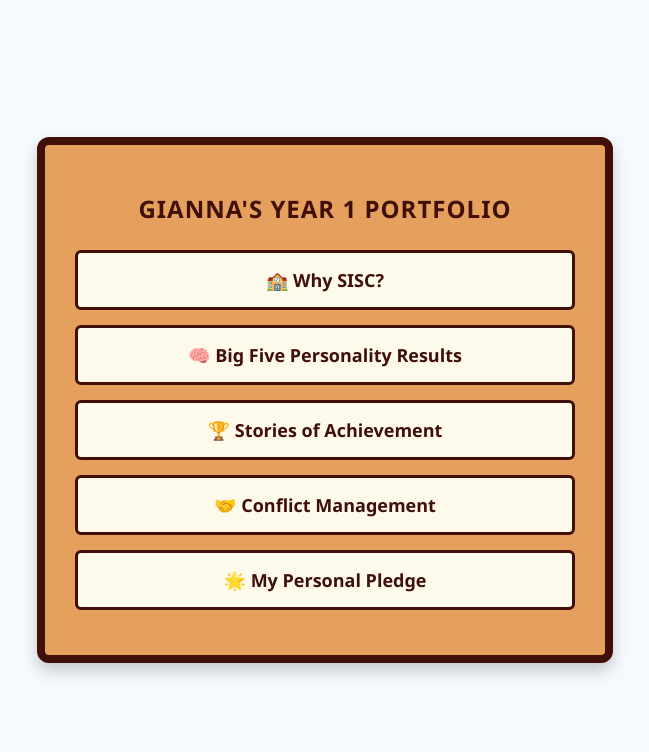
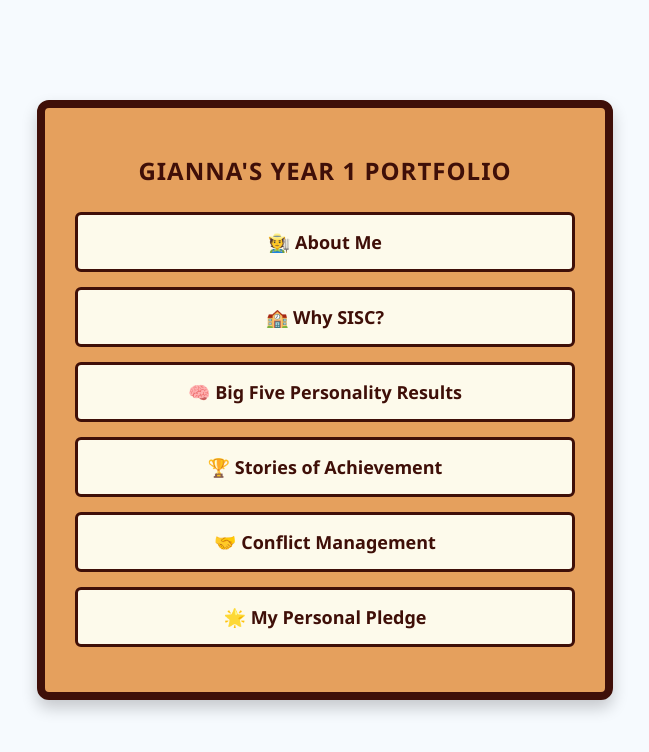
Before and after one commit to giarae/ICportfolio2022-2026, a plain HTML site: page index.html in a window 1280 px wide. Shown: the whole page, without its empty margins (315-964 px from the left). Drawn offline with Linux system fonts and the light colour scheme.

Commit message:
Add About Me link to portfolio

```diff
--- a/index.html
+++ b/index.html
@@ -64,6 +64,9 @@
     <div class="portfolio-board">
         <h1>Gianna's Year 1 Portfolio</h1>
 
+        <!-- About Me Page (Linked to your newly renamed file) -->
+        <a class="portfolio-link" href="AboutGianna2022-2023.html">🧑‍🌾 About Me</a>
+
         <!-- Internal GitHub Pages Links -->
         <a class="portfolio-link" href="WhySISC.html">🏫 Why SISC?</a>
         <a class="portfolio-link" href="BigFive2022.html">🧠 Big Five Personality Results</a>
```
